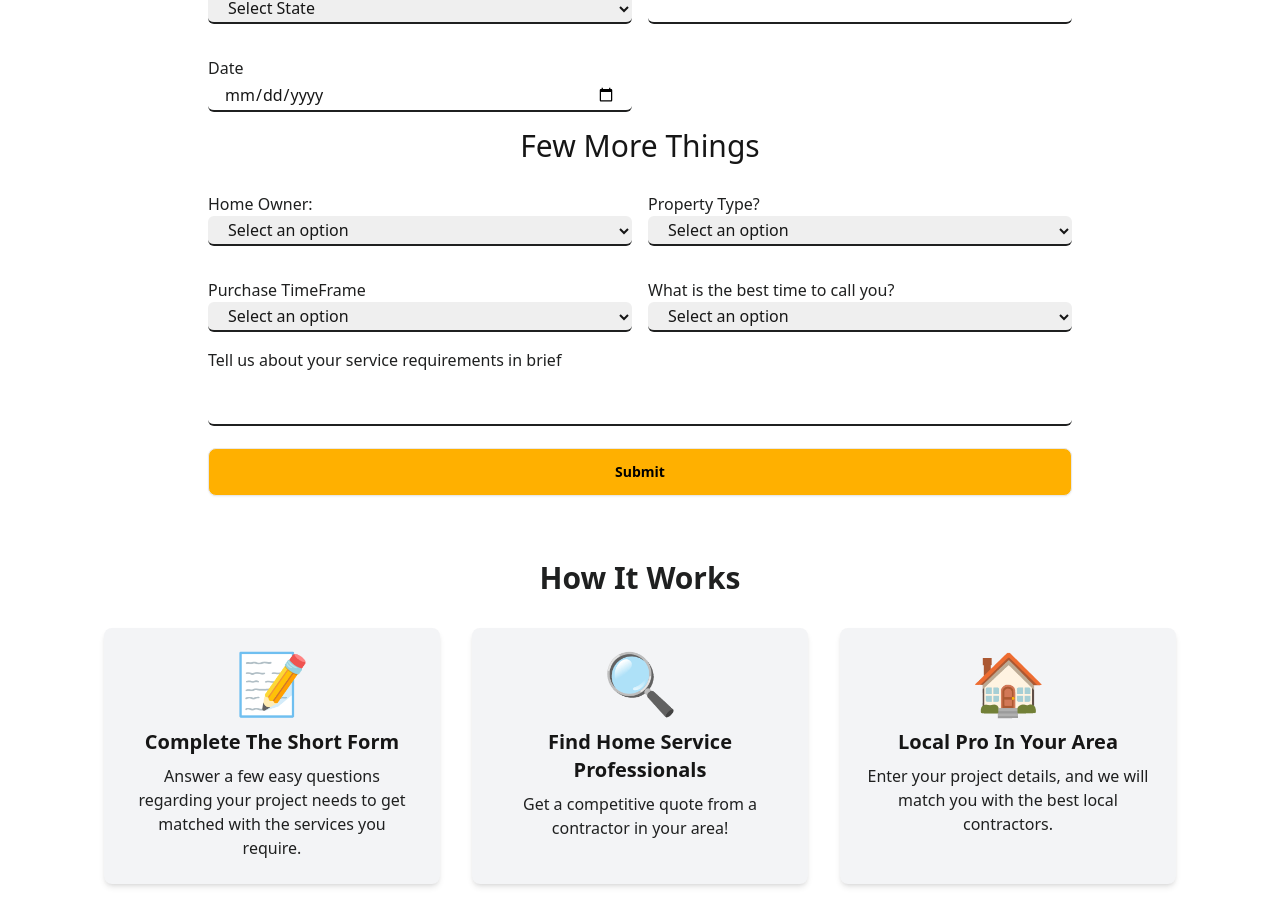
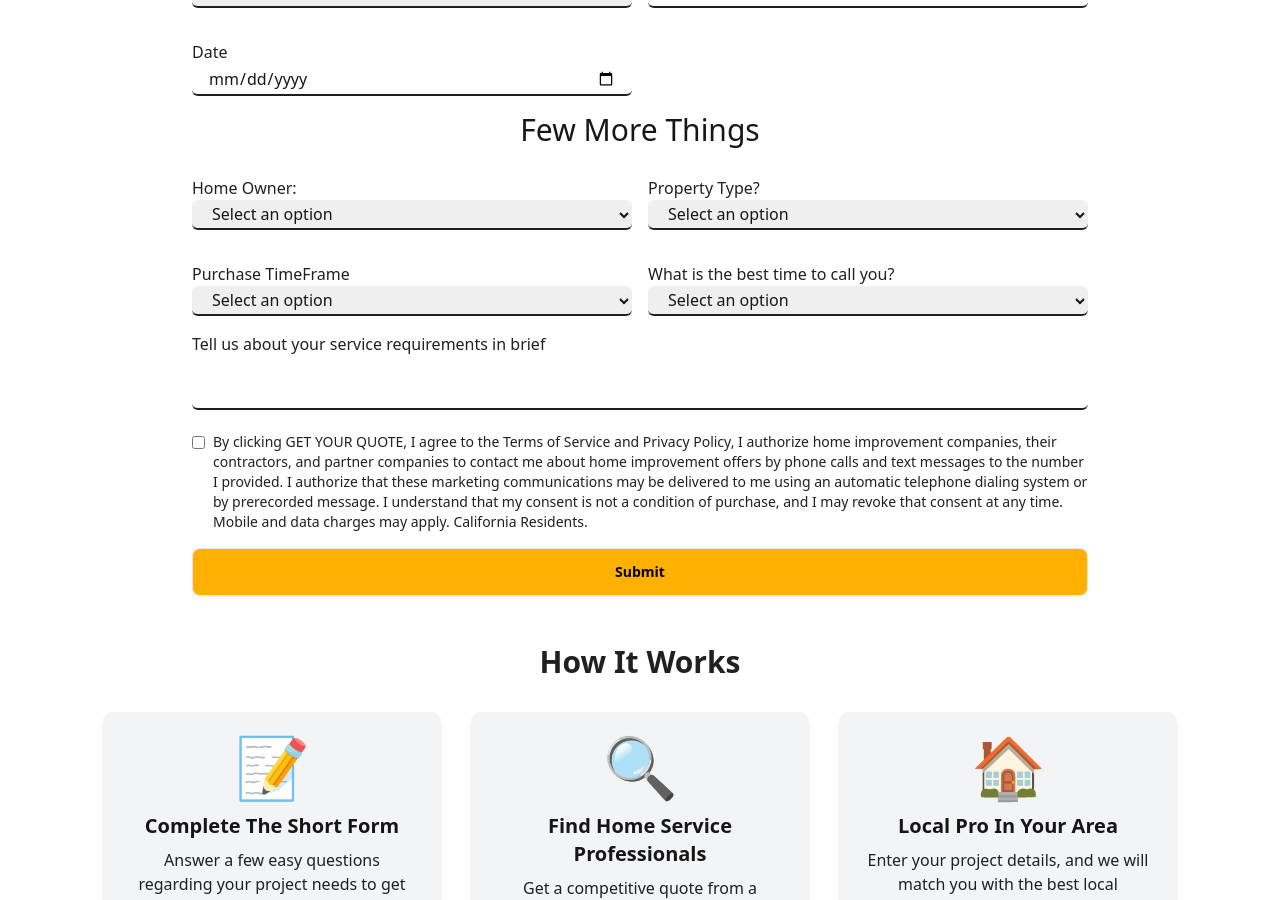
Before and after one commit to dawood7233/Contractors-Quotes, a React (Vite) app: page /services/1 in a window 1280 px wide. Shown: the part 488-1388 px from the top of the page. Built offline with nearby package versions, Linux system fonts and the light colour scheme.

Commit message:
error resolved

```diff
--- a/src/Components/ServiceDetails.jsx
+++ b/src/Components/ServiceDetails.jsx
@@ -10,6 +10,9 @@ const ServiceDetails = () => {
 
   // Find the current service inputs
   const service = allServices.find((service) => service.title === title);
+
+  // error handling state for the agreement
+  const [showError, setShowError] = useState(false);
 
   // State for all form fields (including service-specific inputs)
   const [formData, setFormData] = useState({
@@ -31,6 +34,7 @@ const ServiceDetails = () => {
     PurchaseTimeFrame: "",
     BestTimeToCall: "",
     "Brief data about requirements": "",
+    agreement: "",
   });
 
   const handleChange = (e) => {
@@ -74,6 +78,7 @@ const ServiceDetails = () => {
       PurchaseTimeFrame: "",
       BestTimeToCall: "",
       "Brief data about requirements": "",
+      agreement: "",
     });
   };
 
@@ -124,7 +129,7 @@ const ServiceDetails = () => {
       )}
       <h1 className="text-3xl text-center pb-2">Tell Us More About You</h1>{" "}
       {/* Single Page Form */}
-      <div className=" p-4 max-w-4xl mx-auto">
+      <div className="max-w-4xl mx-auto">
         <form onSubmit={handleSubmit}>
           <div className="grid grid-cols-1 sm:grid-cols-2 gap-4 ">
             {/* First Name */}
@@ -349,7 +354,8 @@ const ServiceDetails = () => {
               />
             </div>
           </div>
-          <div className=" max-w-5xl mx-auto">
+          {/* Wrapper for the form */}
+          <div className="max-w-5xl mx-auto">
             <h1 className="text-3xl text-center mb-7">Few More Things</h1>
 
             {/* Wrapper for responsive two-column layout */}
@@ -462,16 +468,58 @@ const ServiceDetails = () => {
                 required
               />
             </div>
+
+            {/* Checkbox for agreement */}
+            <div className="mb-4">
+              <label className="flex items-start gap-2">
+                <input
+                  type="checkbox"
+                  name="agreement"
+                  checked={formData.agreement}
+                  onChange={(e) =>
+                    setFormData({ ...formData, agreement: e.target.checked })
+                  }
+                  className={`mt-1 ${
+                    !formData.agreement && showError ? "border-red-500" : ""
+                  }`}
+                />
+                <span className="text-sm text-secondary">
+                  By clicking GET YOUR QUOTE, I agree to the Terms of Service
+                  and Privacy Policy, I authorize home improvement companies,
+                  their contractors, and partner companies to contact me about
+                  home improvement offers by phone calls and text messages to
+                  the number I provided. I authorize that these marketing
+                  communications may be delivered to me using an automatic
+                  telephone dialing system or by prerecorded message. I
+                  understand that my consent is not a condition of purchase, and
+                  I may revoke that consent at any time. Mobile and data charges
+                  may apply. California Residents.
+                </span>
+              </label>
+              {!formData.agreement && showError && (
+                <p className="text-red-500 text-sm mt-2">
+                  Please check the box to proceed.
+                </p>
+              )}
             </div>
 
             {/* Submit Button */}
             <div className="text-center">
               <button
                 type="submit"
-              className="btn  w-full bg-primary text-black transition duration-300"
+                className="btn w-full bg-primary text-black transition duration-300"
+                onClick={(e) => {
+                  if (!formData.agreement) {
+                    e.preventDefault(); // Prevent submission
+                    setShowError(true); // Show error message
+                  } else {
+                    setShowError(false); // Clear error message
+                  }
+                }}
               >
                 Submit
               </button>
+            </div>
           </div>
         </form>
       </div>
--- a/src/Pages/HomePage.jsx
+++ b/src/Pages/HomePage.jsx
@@ -38,7 +38,7 @@ const HomePage = () => {
     <div className="relative">
       {/* Background video */}
       <video
-          className="w-full h-auto"
+        className="w-full h-auto pt-16 sm:pt-0" // Added padding-top for mobile view
         src="/workers.mp4"
         type="video/mp4"
         autoPlay
@@ -46,6 +46,13 @@ const HomePage = () => {
         muted
         playsInline
       ></video>
+
+      {/* Animated Text Overlay for Mobile View */}
+      {/* <div className="inset-0 flex items-center justify-center sm:hidden z-20">
+        <h1 className="text-black text-center text-2xl sm:text-4xl font-bold animate-bounce">
+          Your one stop shop for your home services needs
+        </h1>
+      </div> */}
 
       {/* Quote Input Section */}
       <div className="absolute top-80 left-64 w-96 bg-[rgba(31,32,32,0.7)] hover:shadow-[2px_4px_6px_rgba(255,174,0,1)] z-10 transform -translate-x-1/2 -translate-y-1/2 rounded-2xl sm:block hidden">
@@ -58,7 +65,7 @@ const HomePage = () => {
               value={selectedProject}
               readOnly
               onClick={() => setIsDropdownOpen(!isDropdownOpen)}
-                className="input input-bordered w-full cursor-pointer pr-10" // Add padding-right for the arrow icon
+              className="input input-bordered w-full cursor-pointer pr-10"
             />
             {/* Dropdown Arrow Icon */}
             <span
@@ -67,7 +74,6 @@ const HomePage = () => {
               }`}
               onClick={() => setIsDropdownOpen(!isDropdownOpen)}
             >
-                {/* SVG for dropdown arrow */}
               <svg
                 xmlns="http://www.w3.org/2000/svg"
                 className="h-5 w-5 text-gray-400"
```
Lines whose indentation alone changed are shown as unchanged.
